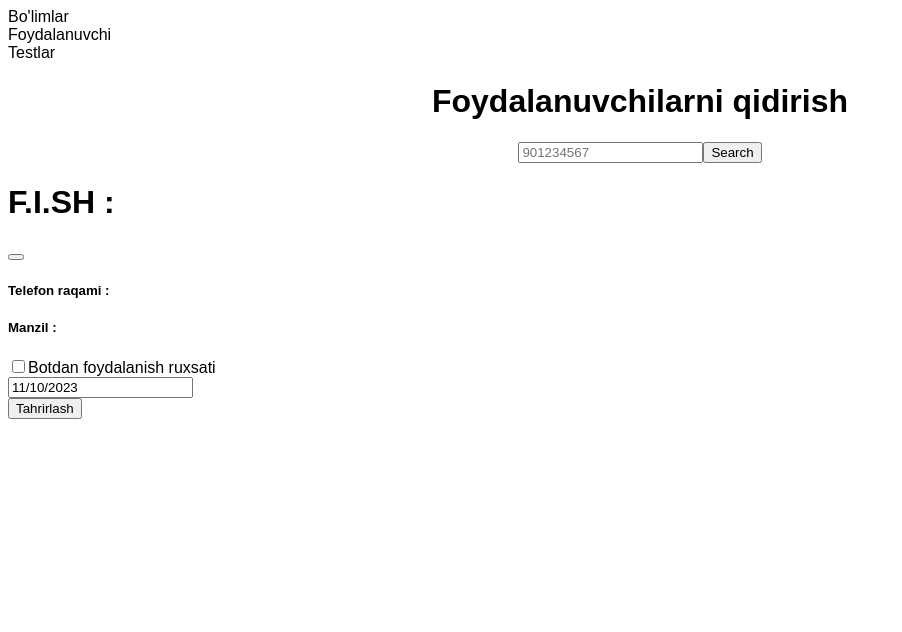
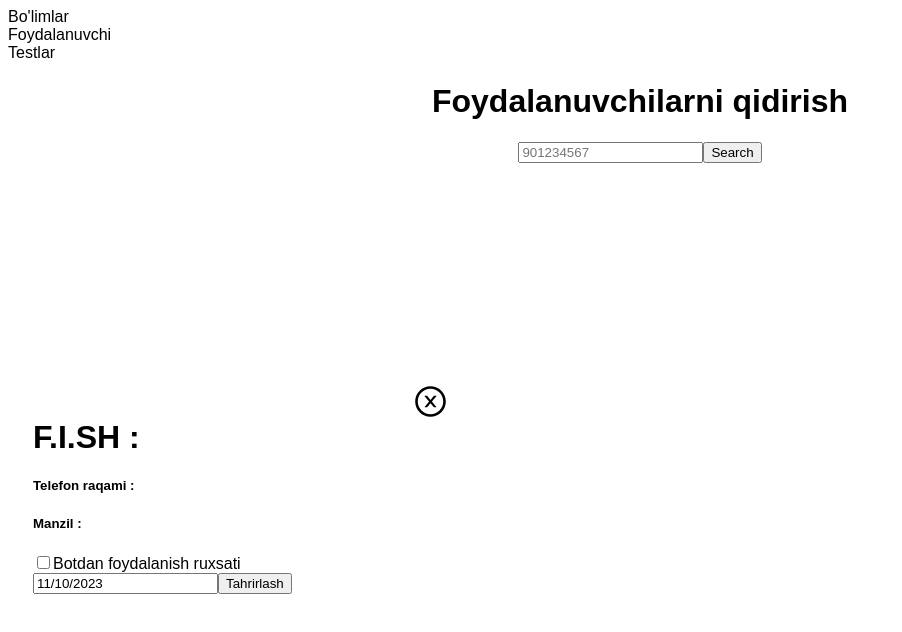
Before and after one commit to Azizbek1902/new_project, a React (Create React App) app: page /user in a window 1280 px wide. Shown: the top 632 px of the page, without its empty margins (0-902 px from the left). Built offline with nearby package versions, Linux system fonts and the light colour scheme; the HTML template or start-up script is replaced by a standard one.

Commit message:
bugs none

```diff
--- a/src/App.css
+++ b/src/App.css
@@ -16,6 +16,7 @@ svg {
 
 .cat_con {
   position: absolute;
+  position: fixed;
   top: 0;
   left: 0;
   z-index: 1;
@@ -23,7 +24,20 @@ svg {
   width: 100vw;
   height: 100vh;
 }
-
+.modalUser{
+  position: relative;
+  padding: 35px 25px 25px 25px;
+  max-height: 330px;
+  border-radius: 10px;
+  width: 400px;
+  margin-top: 200px;
+  background-color: white;
+}
+.closeBtn{
+  position: absolute;
+  top: 0px;
+  right: 10px;
+}
 .cat_conten {
   background: #efefef;
   width: 310px;
--- a/src/view/user/index.jsx
+++ b/src/view/user/index.jsx
@@ -6,6 +6,7 @@ import DatePicker from "react-datepicker";
 
 import "react-datepicker/dist/react-datepicker.css";
 import moment from "moment/moment";
+import { AiOutlineCloseCircle } from "react-icons/ai";
 
 const User = () => {
   const navigate = useNavigate();
@@ -14,6 +15,8 @@ const User = () => {
   const [momentDate, setMomentDate] = useState(moment(new Date()));
   const [modalData, setModalData] = useState({});
   const [startDate, setStartDate] = useState(new Date());
+  const [docs, setDocs] = useState(0);
+  const [openModal, setOpenModal] = useState("d-none");
   const [data, setData] = useState({
     phone: "",
     limit: 20,
@@ -32,6 +35,7 @@ const User = () => {
       .then((res) => {
         if (res.data.length !== 0) {
           setUser(res?.data?.docs);
+          setDocs(res?.data?.totalDocs);
           setPageLenght(res?.data?.totalPages);
         } else {
           alert("Bunday foydalanuvchi topilmadi");
@@ -44,6 +48,7 @@ const User = () => {
 
   const changeUser = (item, check) => {
     setModalData(item);
+    changeModal("d-inline cat_con d-flex justify-content-center");
   };
   let paginationArray = [];
   for (let i = 1; i <= pageLenght; i++) {
@@ -63,6 +68,7 @@ const User = () => {
         if (res.data.length !== 0) {
           setUser(res?.data?.docs);
           setPageLenght(res?.data?.totalPages);
+          setDocs(res?.data?.totalDocs);
         } else {
           alert("Bunday foydalanuvchi topilmadi");
         }
@@ -102,6 +108,10 @@ const User = () => {
       .catch((err) => {
         alert("Xatolik yuz berdi");
       });
+    setOpenModal("d-none");
+  };
+  const changeModal = (stle) => {
+    setOpenModal(stle);
   };
   return (
     <div className="my-5">
@@ -190,7 +200,7 @@ const User = () => {
       )}
       <div className="user row d-flex mx-2 gap-3 justify-content-center">
         {user.length !== 0 ? (
-          <h1 className="ps-5">Foydalanuvchilar soni : {user.length}</h1>
+          <h1 className="ps-5">Foydalanuvchilar soni : {docs}</h1>
         ) : (
           ""
         )}
@@ -225,8 +235,6 @@ const User = () => {
                 <button
                   onClick={() => changeUser(item, true)}
                   className="btn btn-primary mx-2"
-                  data-bs-toggle="modal"
-                  data-bs-target="#exampleModal"
                 >
                   Tahrirlash
                 </button>
@@ -235,7 +243,46 @@ const User = () => {
           );
         })}
       </div>
-      <div
+      <div className={openModal}>
+        <div className="modalUser">
+          <h1 onClick={() => changeModal("d-none")} className="closeBtn">
+            <AiOutlineCloseCircle className="text-danger" />
+          </h1>
+          <h1 className="modal-title fs-5" id="exampleModalLabel">
+            F.I.SH : <b>{modalData?.username}</b>
+          </h1>
+          <h5 className="mt-3">
+            Telefon raqami : <b>{modalData?.phone}</b>
+          </h5>
+          <h5 className="mt-3">
+            Manzil : <b>{modalData?.address}</b>
+          </h5>
+          <div className="form-check mt-3 mb-3 form-switch">
+            <input
+              className="form-check-input"
+              type="checkbox"
+              id="flexSwitchCheckChecked"
+              checked={modalData.payment}
+              // {item.payment?"checked":""}
+            />
+            <label className="form-check-label" for="flexSwitchCheckChecked">
+              Botdan foydalanish ruxsati
+            </label>
+          </div>
+          <DatePicker
+            selected={startDate}
+            onChange={(date) => handleData(date)}
+          />
+          <button
+            type="button"
+            className="btn ms-3 btn-primary"
+            onClick={() => handleTahrirlash(modalData)}
+          >
+            Tahrirlash
+          </button>
+        </div>
+      </div>
+      {/* <div
         className="modal fade"
         id="exampleModal"
         tabindex="-1"
@@ -295,7 +342,7 @@ const User = () => {
             </div>
           </div>
         </div>
-      </div>
+      </div> */}
     </div>
   );
 };
```
